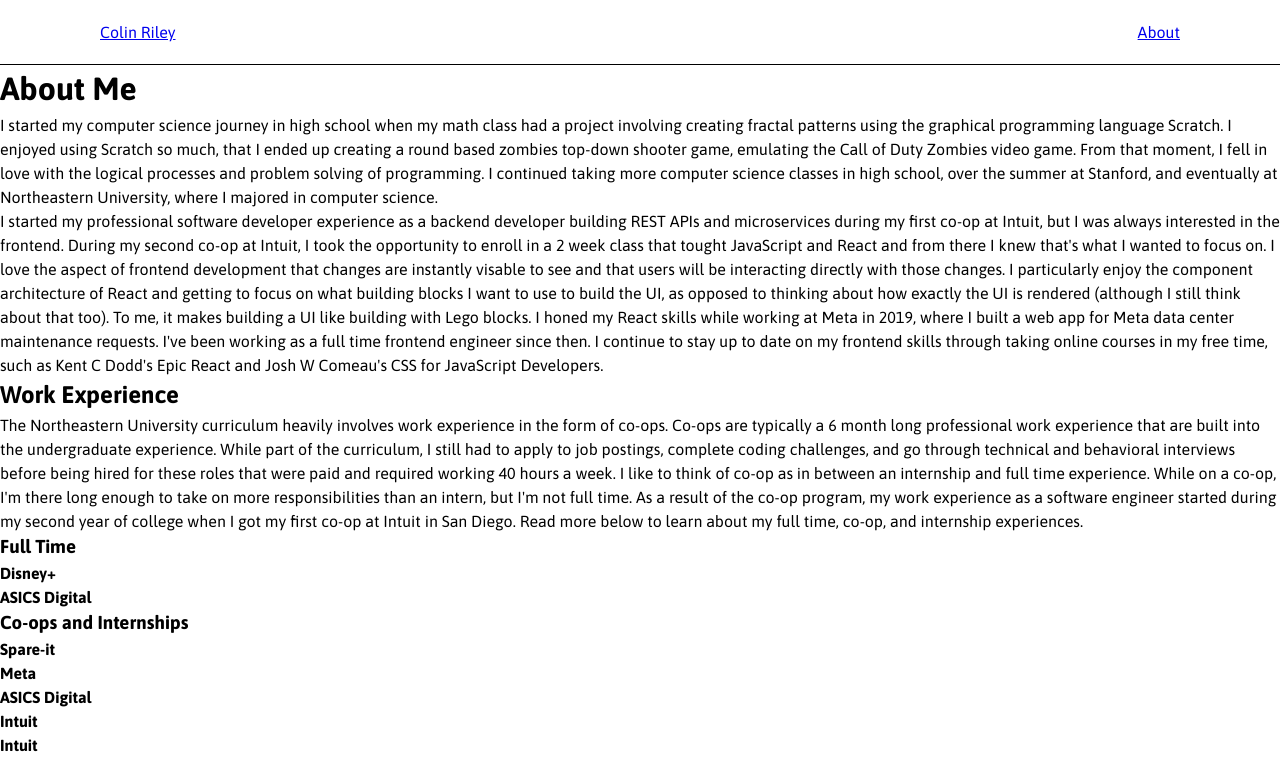
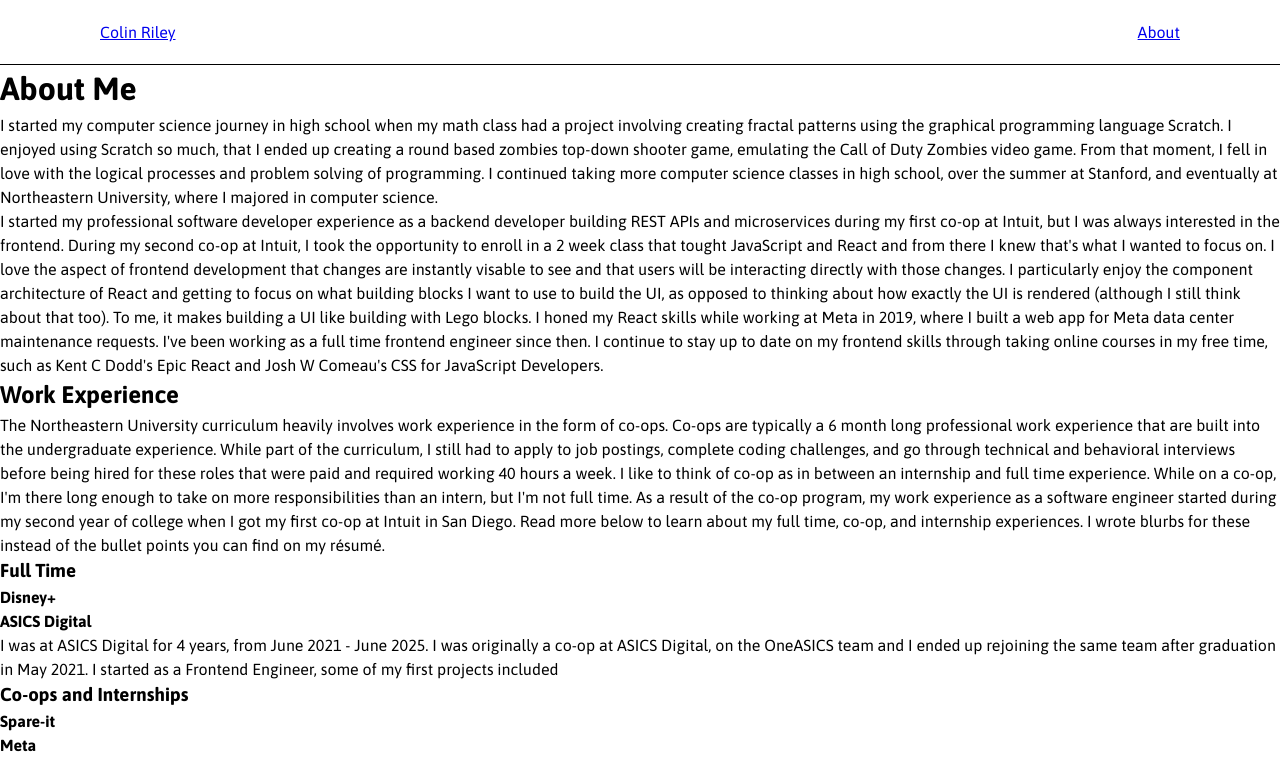
Before and after one commit to crileyy/colins-portfolio, a Next.js app: page /about in a window 1280 px wide. Shown: the top 761 px of the page. Built offline with nearby package versions, Linux system fonts and the light colour scheme; no server answers.

Commit message:
about page text update

```diff
--- a/src/app/about/page.tsx
+++ b/src/app/about/page.tsx
@@ -30,11 +30,16 @@
           were paid and required working 40 hours a week. I like to think of co-op as in between an internship and full time experience. While
           on a co-op, I'm there long enough to take on more responsibilities than an intern, but I'm not full time. As a result of the co-op
           program, my work experience as a software engineer started during my second year of college when I got my first co-op at Intuit in
-          San Diego. Read more below to learn about my full time, co-op, and internship experiences.`}
+          San Diego. Read more below to learn about my full time, co-op, and internship experiences. I wrote blurbs for these instead of the bullet
+          points you can find on my résumé.`}
         </p>
         <h3>Full Time</h3>
         <h4>Disney+</h4>
         <h4>ASICS Digital</h4>
+        <p>
+          {`I was at ASICS Digital for 4 years, from June 2021 - June 2025. I was originally a co-op at ASICS Digital, on the OneASICS team and I
+          ended up rejoining the same team after graduation in May 2021. I started as a Frontend Engineer, some of my first projects included`}
+        </p>
         <h3>Co-ops and Internships</h3>
         <h4>Spare-it</h4>
         <h4>Meta</h4>
```
